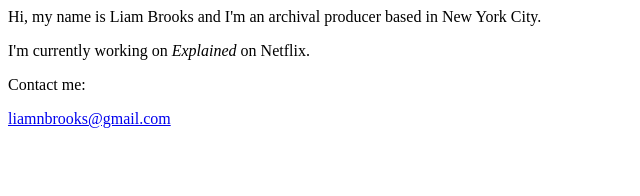
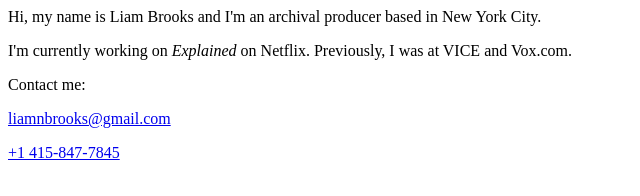
Before and after one commit to liambrooks/website, a plain HTML site: page index.html in a window 1280 px wide. Shown: the whole page, without its empty margins (0-640 px from the left). Drawn offline with Linux system fonts and the light colour scheme.

Commit message:
Update index.html

```diff
--- a/index.html
+++ b/index.html
@@ -1,7 +1,9 @@
 <p>Hi, my name is Liam Brooks and I'm an archival producer based in New York City.</p>
 
-<p>I'm currently working on <i>Explained</i> on Netflix.</p>
+<p>I'm currently working on <i>Explained</i> on Netflix. Previously, I was at VICE and Vox.com.</p>
 
 <p>Contact me:</p>
 
 <p><a href="mailto:liamnbrooks@gmail.com">liamnbrooks@gmail.com</a><p>
+
+<p><a href="tel:14158477845">+1 415-847-7845</a><p>
```
